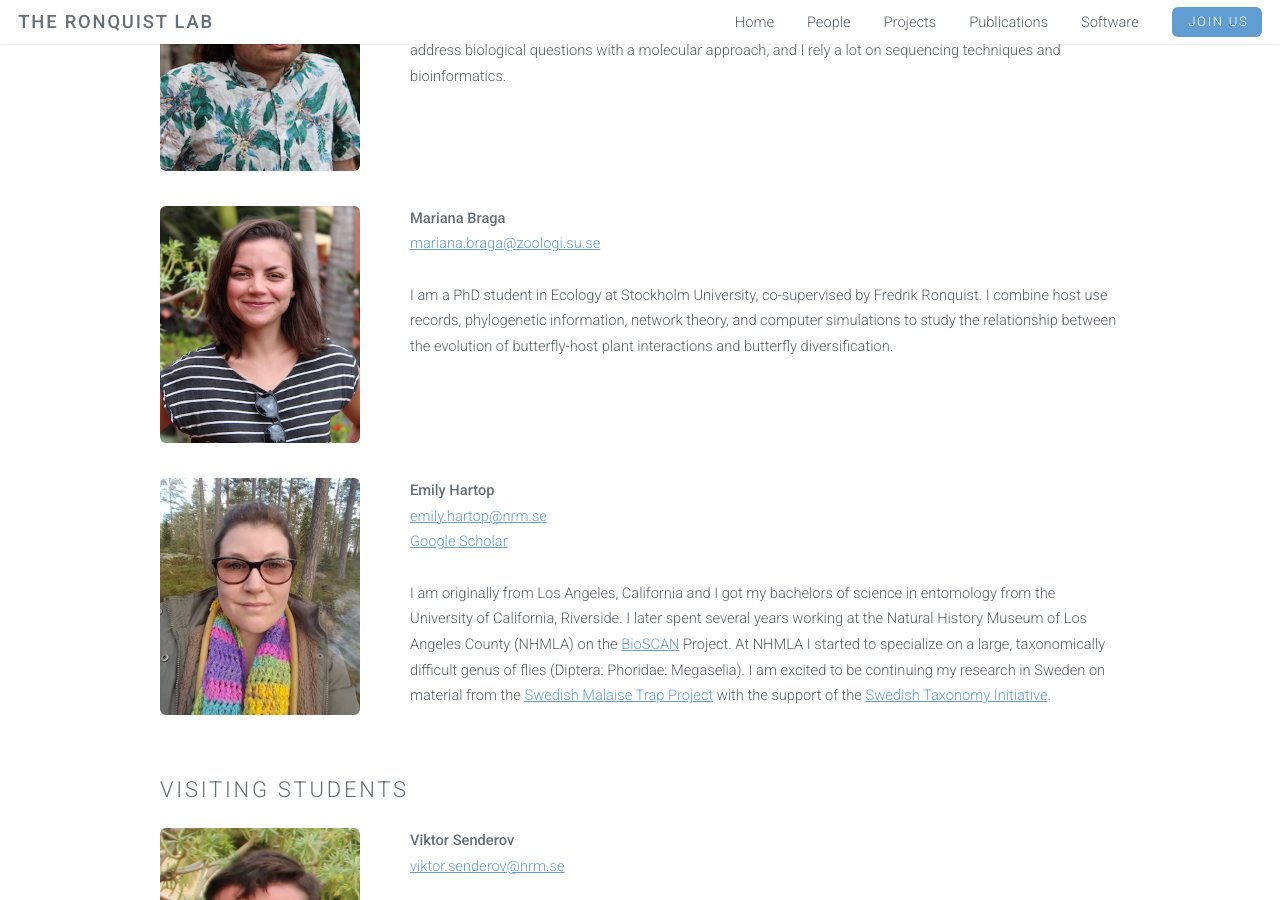
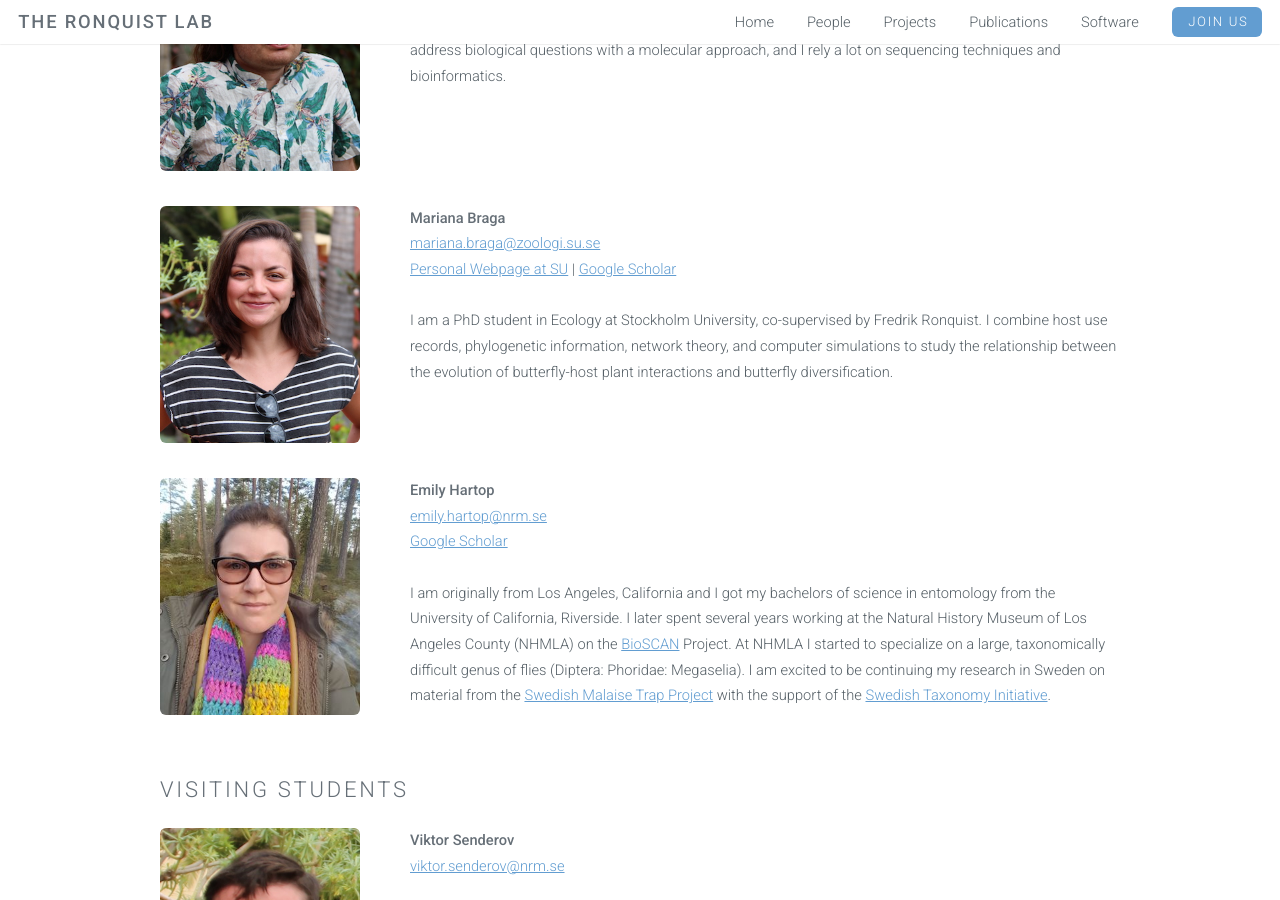
Before and after one commit to ronquistlab/ronquistlab.github.io, a Jekyll site: the page built from people.html, in a window 1280 px wide and 900 px high, scrolled down 2134 px. Built offline with Jekyll 4.4.1, drawn with Linux system fonts in a browser that asks for light colours.

Commit message:
Update people.html

```diff
--- a/people.html
+++ b/people.html
@@ -88,6 +88,8 @@ layout: default
             <strong>Mariana Braga</strong>
             <br />
             <a href="mailto:mariana.braga@zoologi.su.se">mariana.braga@zoologi.su.se</a>
+            <br />
+            <a href="http://www.zoologi.su.se/en/about/staff/person.php?suuid=mbrag" target="_blank">Personal Webpage at SU</a> | <a href="https://scholar.google.com.br/citations?user=jhRKaPAAAAAJ&hl=en&oi=ao" target="_blank">Google Scholar</a>
             <br /><br />
               I am a PhD student in Ecology at Stockholm University, co-supervised by Fredrik Ronquist. I combine host use records, phylogenetic information, network theory, and computer simulations to study the relationship between the evolution of butterfly-host plant interactions and butterfly diversification.
           </p>
```
